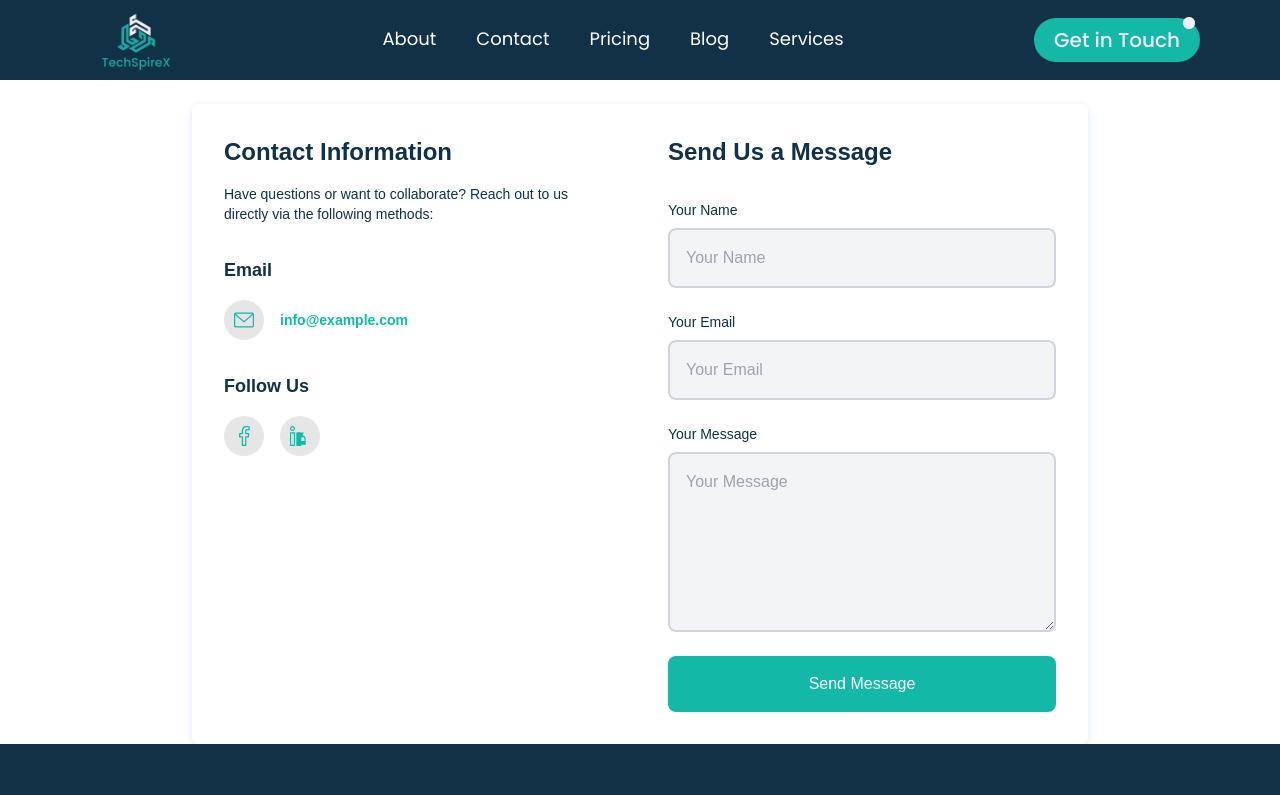
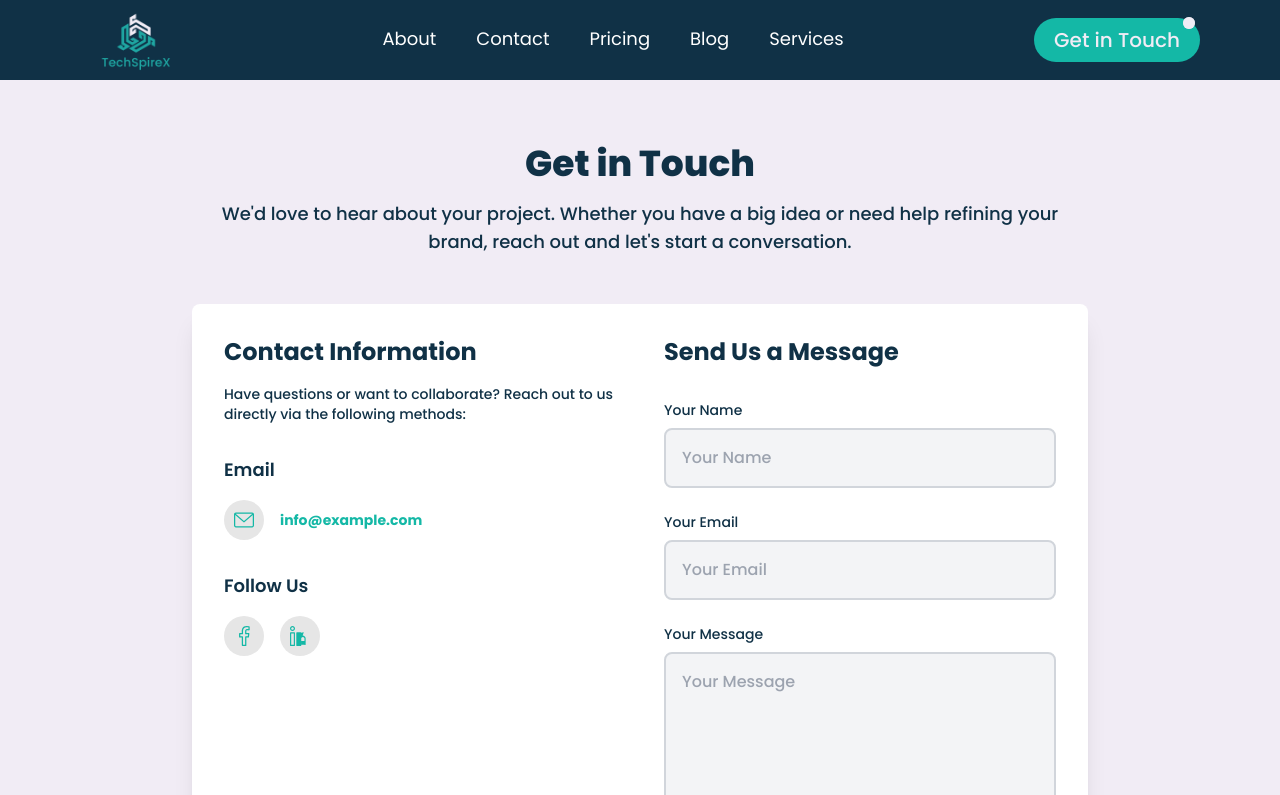
Before and after one commit to m-anas44/agency_portfolio, a React (Vite) app in the folder client/: page /contact in a window 1280 px wide. Shown: the top 795 px of the page. Built offline with nearby package versions, Linux system fonts and the light colour scheme.

Commit message:
contact form change

```diff
--- a/client/src/components/Contact/ContactForm.jsx
+++ b/client/src/components/Contact/ContactForm.jsx
@@ -29,8 +29,19 @@ const ContactForm = () => {
   };
 
   return (
-    <div className="mt-6">
-      <div className="grid sm:grid-cols-2 items-start gap-14 p-8 mx-auto max-w-4xl bg-white shadow-[0_2px_10px_-3px_rgba(6,81,237,0.3)] rounded-md font-[sans-serif]">
+    <div className='py-16 bg-tertiary'>
+      {/* Heading Section */}
+      <div className='max-w-4xl mx-auto text-center'>
+        <h2 className='mb-4 text-4xl font-extrabold text-secondary'>Get in Touch</h2>
+        <p className='text-lg text-secondary'>
+          We'd love to hear about your project. Whether you have a big idea or need help refining your brand, reach out
+          and let's start a conversation.
+        </p>
+      </div>
+
+      {/* Contact Form */}
+      <div className='grid items-start max-w-4xl gap-12 p-8 mx-auto mt-12 bg-white rounded-lg shadow-xl sm:grid-cols-2'>
+        {/* Left Section */}
         <div>
           <h3 className='text-2xl font-bold text-secondary'>Contact Information</h3>
           <p className='mt-4 text-sm text-secondary'>
```
